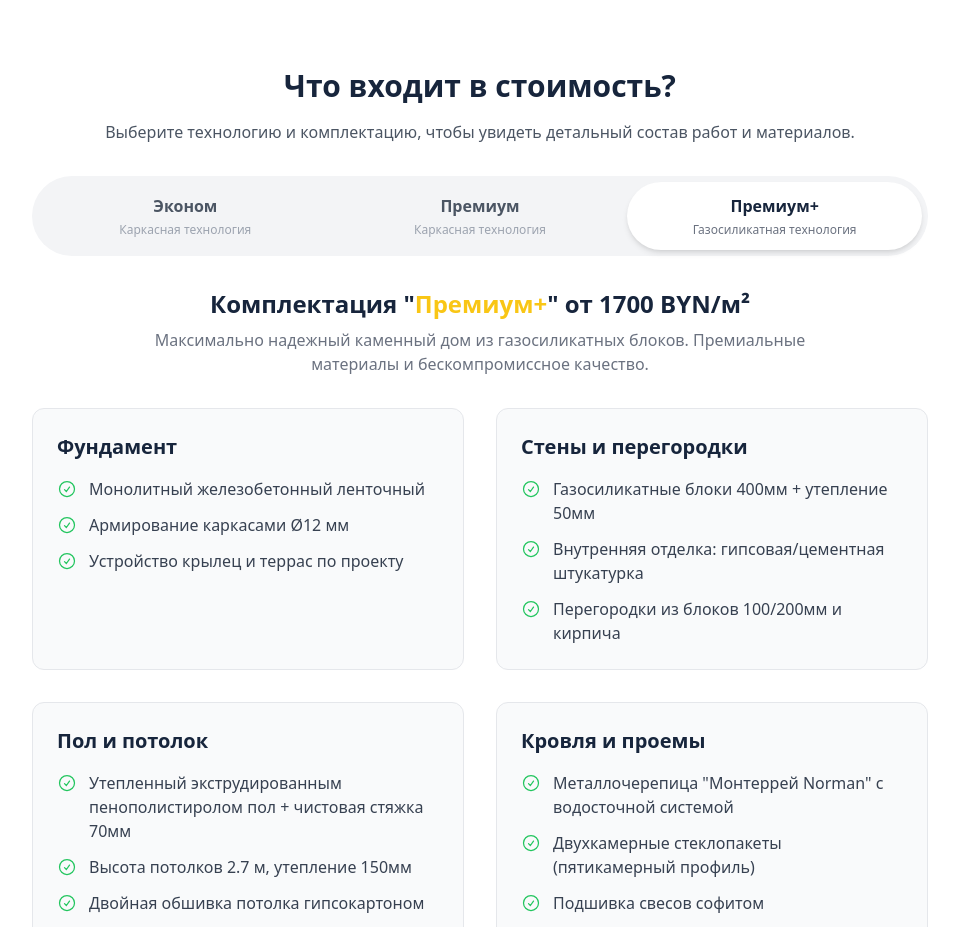
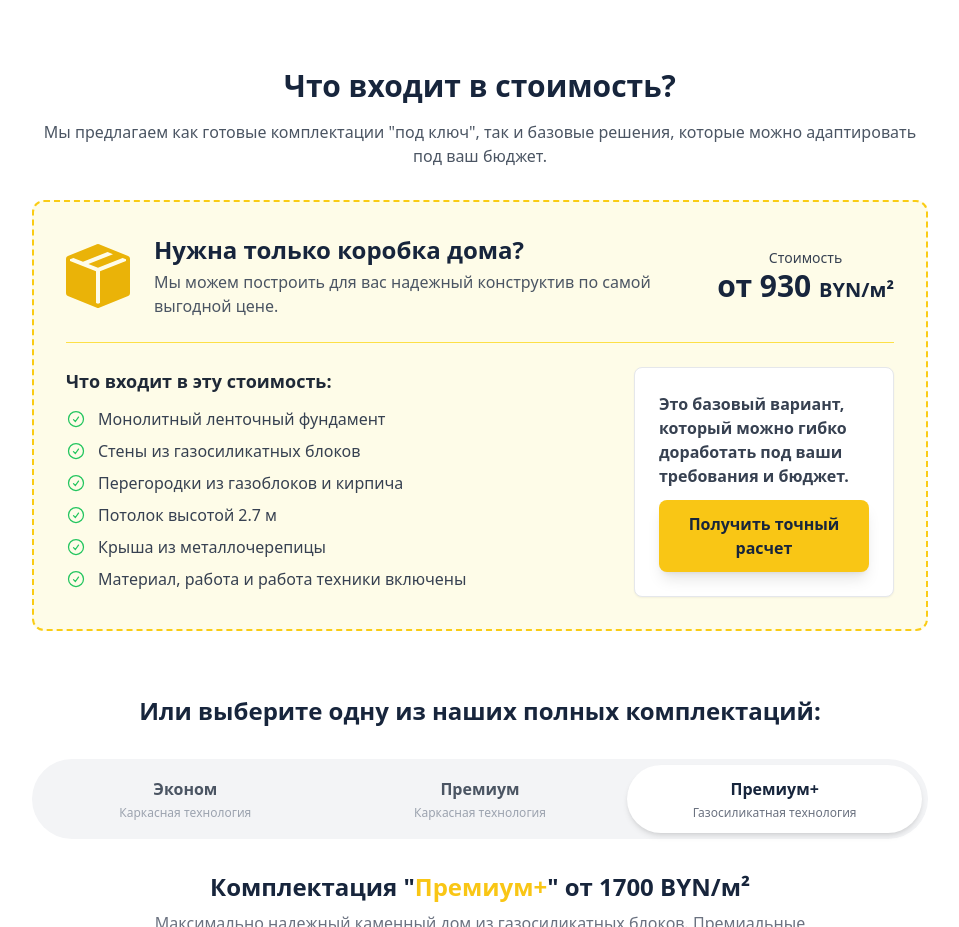
Before and after one commit to SerhiiYan/marmol_house, a React (Vite) app: page /services/gas-silicate-houses in a window 1280 px wide. Shown: the part 2420-3347 px from the top of the page, without its empty margins (160-1119 px from the left). Built offline with nearby package versions, Linux system fonts and the light colour scheme.

Commit message:
add component for block house

```diff
--- /dev/null
+++ b/src/components/CustomPackageBlock.jsx
@@ -0,0 +1,66 @@
+// src/components/CustomPackageBlock.jsx
+
+import { BsFillBoxSeamFill } from 'react-icons/bs';
+import { CheckCircleIcon } from '@heroicons/react/24/outline';
+
+const features = [
+  'Монолитный ленточный фундамент',
+  'Стены из газосиликатных блоков',
+  'Перегородки из газоблоков и кирпича',
+  'Потолок высотой 2.7 м',
+  'Крыша из металлочерепицы',
+  'Материал, работа и работа техники включены',
+];
+
+const CustomPackageBlock = ({ onOrderClick }) => {
+  const handleOrder = () => {
+    onOrderClick('Здравствуйте, интересует расчет стоимости "коробки дома" из газосиликатных блоков.');
+  };
+
+  return (
+    <div className="bg-yellow-50 border-2 border-dashed border-yellow-400 rounded-xl p-8 mb-12" data-aos="zoom-in">
+      <div className="flex flex-col md:flex-row items-start md:items-center">
+        <div className="flex-shrink-0 mb-4 md:mb-0 md:mr-6">
+          <BsFillBoxSeamFill className="w-16 h-16 text-yellow-500" />
+        </div>
+        <div className="flex-grow">
+          <h3 className="text-2xl font-bold text-[#17253c]">Нужна только коробка дома?</h3>
+          <p className="text-gray-600 mt-1">Мы можем построить для вас надежный конструктив по самой выгодной цене.</p>
+        </div>
+        <div className="mt-4 md:mt-0 md:ml-6 text-center flex-shrink-0">
+          <p className="text-gray-700 text-sm">Стоимость</p>
+          <p className="text-3xl font-bold text-[#17253c]">от 930 <span className="text-xl">BYN/м²</span></p>
+        </div>
+      </div>
+
+      <div className="border-t border-yellow-300 my-6"></div>
+
+      <div className="grid grid-cols-1 md:grid-cols-3 gap-6 items-start">
+        <div className="md:col-span-2">
+          <h4 className="font-semibold text-lg text-gray-800 mb-3">Что входит в эту стоимость:</h4>
+          <ul className="space-y-2">
+            {features.map(feature => (
+              <li key={feature} className="flex items-start">
+                <CheckCircleIcon className="w-5 h-5 text-green-500 mr-3 mt-0.5 flex-shrink-0" />
+                <span className="text-gray-700">{feature}</span>
+              </li>
+            ))}
+          </ul>
+        </div>
+        <div className="bg-white p-6 rounded-lg shadow-sm border self-center">
+          <p className="text-gray-700 font-semibold mb-3">
+            Это базовый вариант, который можно гибко доработать под ваши требования и бюджет.
+          </p>
+          <button
+            onClick={handleOrder}
+            className="w-full bg-[#f9c615] text-[#17253c] font-bold py-3 px-6 rounded-lg shadow-lg transform hover:scale-105 transition-transform"
+          >
+            Получить точный расчет
+          </button>
+        </div>
+      </div>
+    </div>
+  );
+};
+
+export default CustomPackageBlock;
--- a/src/components/ModalForm.jsx
+++ b/src/components/ModalForm.jsx
@@ -146,7 +146,7 @@ export default function ModalForm({ show, onClose, defaultComment = '' }) {
                   className="mt-1 h-4 w-4 rounded border-gray-300 text-[#f9c615] focus:ring-[#f9c615]"
                 />
                 <label htmlFor="acceptPolicy" className="ml-2 text-sm text-gray-600">
-                  Я согласен на обработку персональных данных и принимаю условия <Link to="/privacy" className="text-[#f9c615] underline hover:text-[#e5b512]">политики конфиденциальности</Link>.
+                  Я согласен на обработку персональных данных и принимаю условия <Link to="/privacy" target='_blank' className="text-[#f9c615] underline hover:text-[#e5b512]">политики конфиденциальности</Link>.
                 </label>
               </div>
 
--- a/src/pages/GasSilicateHousesService.jsx
+++ b/src/pages/GasSilicateHousesService.jsx
@@ -9,6 +9,7 @@ import { CheckCircleIcon, ShieldCheckIcon, ClockIcon, DocumentTextIcon } from '@
 import { FaLayerGroup, FaRulerCombined, FaHome, FaShieldAlt, FaVolumeDown, FaFire, FaTools } from 'react-icons/fa';
 import { GiStairs } from 'react-icons/gi';
 import Footer from '../components/Footer';
+import CustomPackageBlock from '../components/CustomPackageBlock';
 import TechnologyBenefits from '../components/TechnologyBenefits';
 import BlockHouseImage from '../assets/blueprint2.png';
 
@@ -149,8 +150,15 @@ const GasSilicateHousesService = ({ onOrderClick }) => {
           <section className="py-20">
             <div className="max-w-4xl mx-auto">
               <h2 className="text-3xl font-bold text-center text-[#17253c] mb-4" data-aos="fade-up">Что входит в стоимость?</h2>
-              <p className="text-center text-gray-600 mb-8" data-aos="fade-up" data-aos-delay="100">Выберите технологию и комплектацию, чтобы увидеть детальный состав работ и материалов.</p>
+            <p className="text-center text-gray-600 mb-8" data-aos="fade-up" data-aos-delay="100">Мы предлагаем как готовые комплектации "под ключ", так и базовые решения, которые можно адаптировать под ваш бюджет.</p>
 
+            {/* 2. ВСТАВЛЯЕМ НАШ НОВЫЙ БЛОК ПРЯМО ЗДЕСЬ */}
+            <CustomPackageBlock onOrderClick={handleOrder} />
+
+            {/* Добавляем небольшой заголовок-разделитель */}
+            <h3 className="text-2xl font-semibold text-center text-[#17253c] mt-16 mb-8" data-aos="fade-up">
+              Или выберите одну из наших полных комплектаций:
+            </h3>
                <div className="flex justify-center mb-8 bg-gray-100 p-1.5 rounded-full" data-aos="fade-up" data-aos-delay="150">
             {Object.keys(allPackages).map(tabName => (
               <button
```
